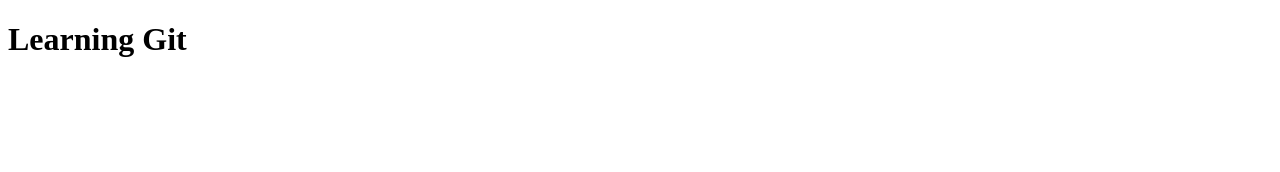
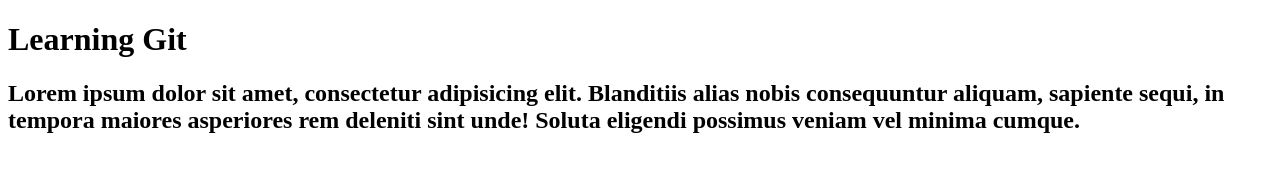
Before and after one commit to sandypranjic/learningGit, a plain HTML site: page index.html in a window 1280 px wide. Drawn offline with Linux system fonts and the light colour scheme.

Commit message:
Added some text

```diff
--- a/index.html
+++ b/index.html
@@ -8,5 +8,6 @@
 </head>
 <body>
     <h1>Learning Git</h1>
+    <h2>Lorem ipsum dolor sit amet, consectetur adipisicing elit. Blanditiis alias nobis consequuntur aliquam, sapiente sequi, in tempora maiores asperiores rem deleniti sint unde! Soluta eligendi possimus veniam vel minima cumque.</h2>
 </body>
 </html>
```
